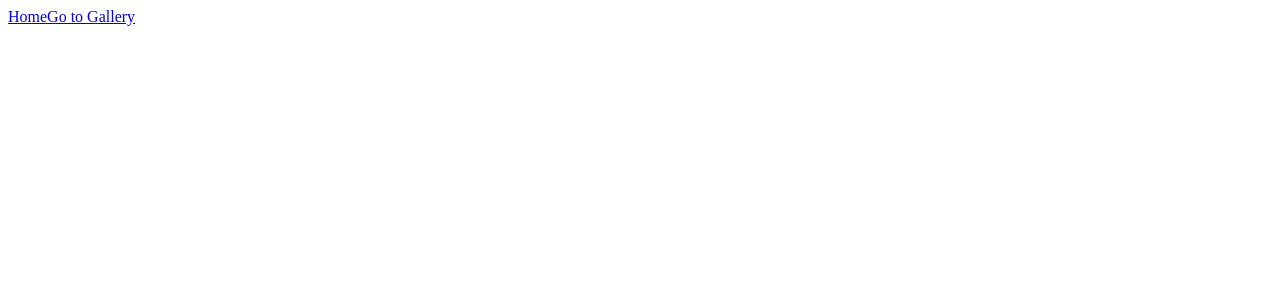
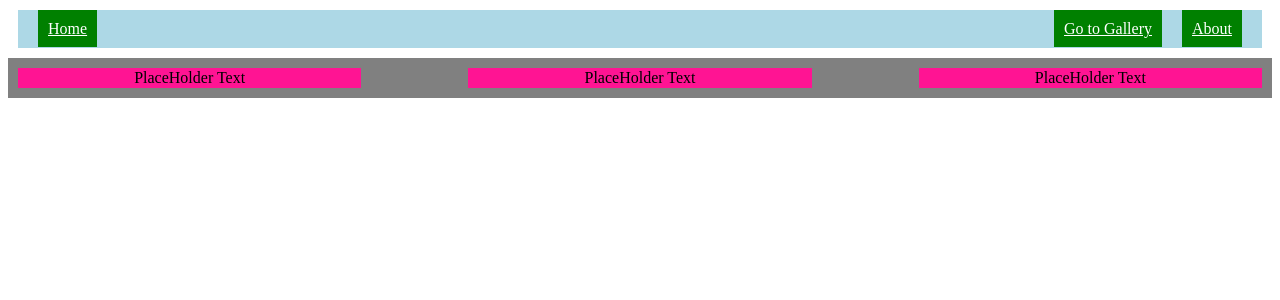
Before and after one commit to alexk9081/my-webpage, a React (Create React App) app: page /gallery in a window 1280 px wide. Shown: the top 300 px of the page. Built offline with nearby package versions, Linux system fonts and the light colour scheme.

Commit message:
Added styling outline for content

```diff
--- a/src/App.js
+++ b/src/App.js
@@ -2,6 +2,7 @@ import { Route, Switch } from 'react-router-dom';
 import NavigationBar from './layout/navigation';
 import GalleryPage from './pages/photoGallery';
 import HomePage from './pages/homePage';
+import ProjectInfoPage from './pages/aboutProject';
 
 function App() {
   return (
@@ -14,6 +15,9 @@ function App() {
         <Route path='/gallery'>
           <GalleryPage />
         </Route>
+        <Route path='/info'>
+          <ProjectInfoPage />
+        </Route>
       </Switch>
     </div>
   );
--- a/src/components/photoColumn.js
+++ b/src/components/photoColumn.js
@@ -1,7 +1,8 @@
+import classes from './photoColumn.module.css'
 
 function photoColumn() {
-    return <div>
-
+    return <div className={classes.column}>
+        PlaceHolder Text
     </div>
 }
 
--- /dev/null
+++ b/src/components/photoColumn.module.css
@@ -0,0 +1,8 @@
+.column {
+    background-color: deeppink;
+    min-width: 100px;
+    width: 27%;
+    margin: 10px;
+    padding: 1px;
+    display: inline-block;
+}
--- a/src/layout/navigation.js
+++ b/src/layout/navigation.js
@@ -1,9 +1,15 @@
 import { Link } from 'react-router-dom';
+import classes from './navigation.module.css';
 
 function NavigationBar() {
-    return <nav>
-        <Link to='/'>Home</Link>
-        <Link to='/gallery'>Go to Gallery</Link>
+    return <nav className={classes.navBar}>
+        <div>
+            <Link className={classes.navItem} to='/'>Home</Link>
+        </div>
+        <div>
+            <Link className={classes.navItem} to='/gallery'>Go to Gallery</Link>
+            <Link className={classes.navItem} to='/info'>About</Link>
+        </div>
     </nav>
 }
 
--- /dev/null
+++ b/src/layout/navigation.module.css
@@ -0,0 +1,14 @@
+.navBar {
+    background-color: lightblue;
+    margin: 10px;
+    padding: 10px;
+    display: flex;
+    justify-content: space-between;
+}
+
+.navItem {
+    background-color: green;
+    color: white;
+    margin: 10px;
+    padding: 10px;
+}
--- /dev/null
+++ b/src/pages/aboutProject.js
@@ -0,0 +1,6 @@
+
+function ProjectInfoPage() {
+    return <div></div>
+}
+
+export default ProjectInfoPage;
--- a/src/pages/homePage.js
+++ b/src/pages/homePage.js
@@ -2,7 +2,9 @@
 function HomePage() {
     return <div>
         <main>
-
+            <div>
+                THIS IS FILLER CONTENT FOR THE HOME PAGE
+            </div>
         </main>
     </div>
 }
--- a/src/pages/photoGallery.js
+++ b/src/pages/photoGallery.js
@@ -1,7 +1,8 @@
 import PhotoColumn from "../components/photoColumn";
+import classes from './photoGallery.module.css';
 
 function GalleryPage() {
-    return <div>
+    return <div className={classes.photosBox}>
         <PhotoColumn />
         <PhotoColumn />
         <PhotoColumn />
--- /dev/null
+++ b/src/pages/photoGallery.module.css
@@ -0,0 +1,6 @@
+.photosBox {
+    background-color: gray;
+    text-align: center;
+    display: flex;
+    justify-content: space-between;
+}
```
